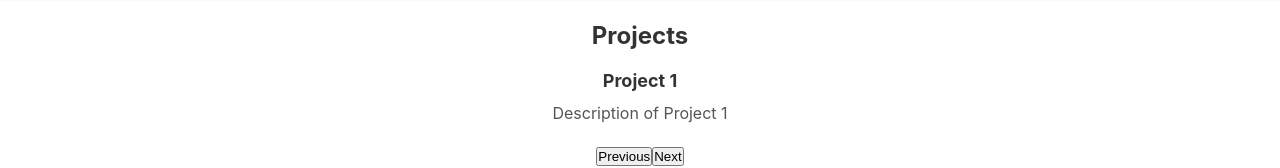
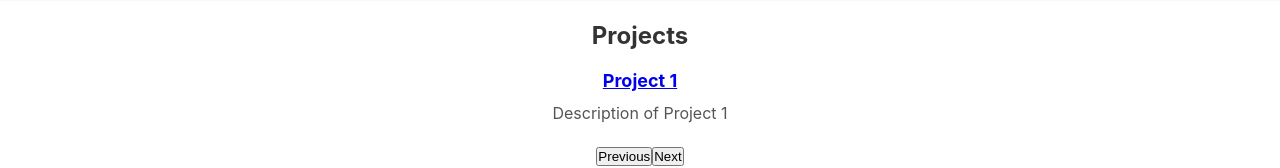
Before and after one commit to Bahare09/portfolio, a React (Create React App) app: page / in a window 1280 px wide. Shown: the part 178-346 px from the top of the page. Built offline with nearby package versions, Linux system fonts and the light colour scheme.

Commit message:
change links

```diff
--- a/src/components/Projects.js
+++ b/src/components/Projects.js
@@ -41,7 +41,15 @@ const Projects = () => {
     <section id="projects">
       <h2>Projects</h2>
       <div className="project">
-        <h3>{projectsData[currentProject].title}</h3>
+        <h3>
+          <a
+            href={projectsData[currentProject].link}
+            target="_blank"
+            rel="noopener noreferrer"
+          >
+            {projectsData[currentProject].title}
+          </a>
+        </h3>
         <p>{projectsData[currentProject].description}</p>
       </div>
       <div className="buttons">
```
